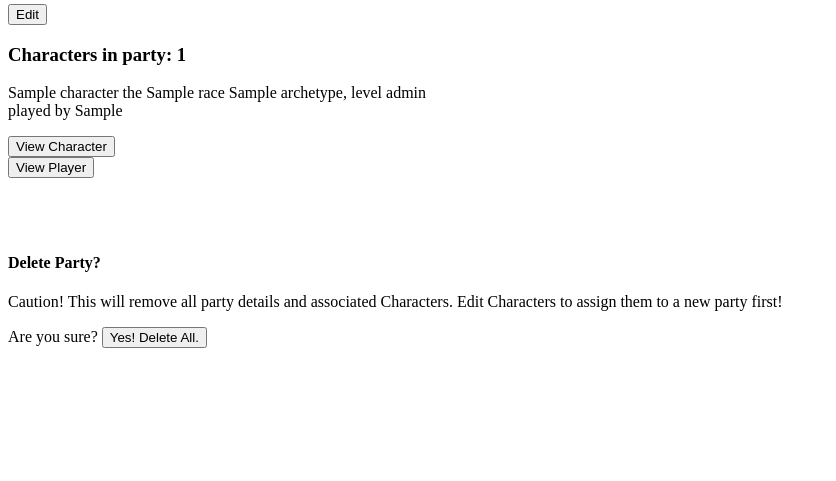
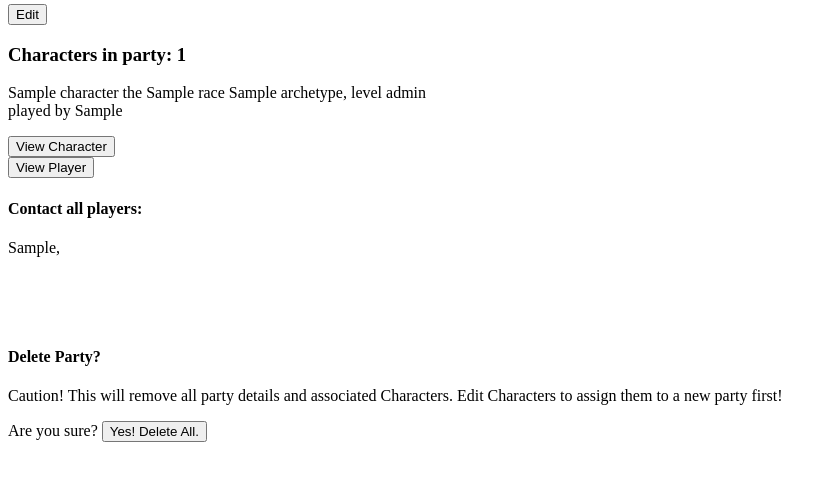
Before and after one commit to Mathew-Tomaney/dungeon-master-app, a Flask app: template templates/parties/show.html in a window 1280 px wide. Shown: the part 287-768 px from the top of the page, without its empty margins (0-836 px from the left). Run offline with Flask 2, Linux system fonts and the light colour scheme; the template is opened without the code that fills it: most values are stand-ins (such as "Sample title", 1, 10 or a date in 2020).

Commit message:
add contact for all party on Show

```diff
--- a/controllers/parties_controller.py
+++ b/controllers/parties_controller.py
@@ -24,7 +24,8 @@ def show_parties(id):
     num_of_players = len(party_repository.players(party.id))
     average_level = party_repository.party_level(id)
     lowest_armour = party_repository.lowest_armour(id)
-    return render_template("/parties/show.html", party=party, players=players, characters=characters, num_of_players=num_of_players, average_level=average_level, lowest_armour=lowest_armour)
+    all_contacts = party_repository.all_contact(id)
+    return render_template("/parties/show.html", party=party, players=players, characters=characters, num_of_players=num_of_players, average_level=average_level, lowest_armour=lowest_armour, all_contacts=all_contacts)
 
 # new
 @parties_blueprint.route("/parties/new")
--- a/templates/parties/show.html
+++ b/templates/parties/show.html
@@ -33,6 +33,10 @@
         <p>No characters/players yet!</p>
     {% endif %}
 </section>
+<section>
+    <h4>Contact all players:</h4>
+    <p> {{ all_contacts }}, </p>
+</section>
 <br>
 <br>
 <br>
```
Also changed, not shown: repos/party_repository.py (+7 -0 lines).
